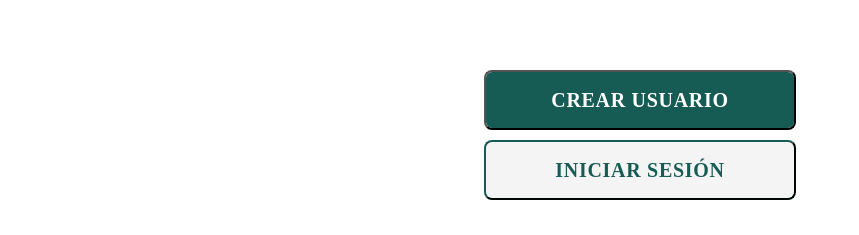
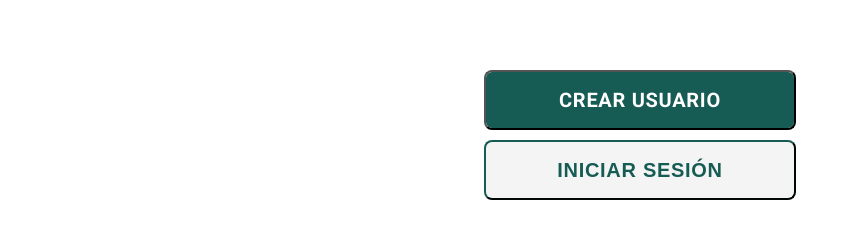
Before and after one commit to veronicaurrutia/scl012-tenpo, a React (Create React App) app: page / in a window 1280 px wide. Shown: the part 562-797 px from the top of the page, without its empty margins (0-859 px from the left). Built offline with nearby package versions, Linux system fonts and the light colour scheme.

Commit message:
agregando fuente roboto a los botones

```diff
--- a/src/assets/css/Data.css
+++ b/src/assets/css/Data.css
@@ -1,3 +1,4 @@
+@import url('https://fonts.googleapis.com/css2?family=Roboto:wght@500&display=swap');
 form.makeStyles-root-1 {
     display: flex;
     justify-content: center;
--- a/src/assets/css/button.css
+++ b/src/assets/css/button.css
@@ -1,9 +1,10 @@
+@import url('https://fonts.googleapis.com/css2?family=Roboto:wght@500&display=swap');
 .button{
     width: 312px;
     height: 60px;
     background: #175C54 0% 0% no-repeat padding-box;
     border-radius: 8px;
-    font: Bold 20px/17px Gotham;
+    font: Bold 20px/17px Roboto;
     letter-spacing: 0.7px;
     color: #FFFFFF;
     text-transform: uppercase;
--- a/src/assets/css/home.css
+++ b/src/assets/css/home.css
@@ -1,3 +1,4 @@
+@import url('https://fonts.googleapis.com/css2?family=Roboto:wght@500&display=swap');
 .container-home{
     display: flex;
     justify-content: center;
@@ -50,15 +51,3 @@
     flex-direction: column;
     margin-top: 6em;
 }
-.sigIn-btn{
-    width: 312px;
-    height: 60px;
-    background: rgba(116, 116, 128, 0.08);
-    border-radius: 8px;
-    border-color:  #175C54;
-    font: Bold 20px/17px Gotham;
-    letter-spacing: 0.7px;
-    color:  #175C54;
-    text-transform: uppercase;
-
-}
--- a/src/assets/css/id.css
+++ b/src/assets/css/id.css
@@ -1,3 +1,4 @@
+@import url('https://fonts.googleapis.com/css2?family=Roboto:wght@500&display=swap');
 .container-id{
     display: flex;
     align-items: center;
--- a/src/assets/css/registry.css
+++ b/src/assets/css/registry.css
@@ -1,3 +1,4 @@
+@import url('https://fonts.googleapis.com/css2?family=Roboto:wght@500&display=swap');
 .container-registry{
     display: flex;
     justify-content: center;
--- a/src/assets/css/validationWS.css
+++ b/src/assets/css/validationWS.css
@@ -1,3 +1,4 @@
+@import url('https://fonts.googleapis.com/css2?family=Roboto:wght@500&display=swap');
 .container-validationWS{
     display: flex;
     justify-content: center;
@@ -35,9 +36,11 @@
     height: 60px;
     background: rgba(116, 116, 128, 0.08);
     border-radius: 8px;
-    border-color:  #175C54;
-    font: Bold 20px/17px Gotham;
+    border-color: #175C54;
     letter-spacing: 0.7px;
-    color:  #175C54;
-    margin-bottom: 15px;
+    color: #175C54;
+    text-transform: uppercase;
+    font-size: 20px;
+    font-weight: bold;
+    margin-top: 10px;
 }
--- a/src/assets/css/verification.css
+++ b/src/assets/css/verification.css
@@ -1,3 +1,4 @@
+@import url('https://fonts.googleapis.com/css2?family=Roboto:wght@500&display=swap');
 .container-code{
     display: flex;
     justify-content: center;
@@ -40,15 +41,16 @@
     margin-top: 12em;
 }
 .code-btn{
-    width: 312px;
     height: 60px;
     background: rgba(116, 116, 128, 0.08);
     border-radius: 8px;
-    border-color:  #175C54;
-    font: Bold 20px/17px Gotham;
+    border-color: #175C54;
     letter-spacing: 0.7px;
-    color:  #175C54;
-    /* margin-bottom: 25px; */
+    color: #175C54;
+    text-transform: uppercase;
+    font-size: 20px;
+    font-weight: bold;
+
 }
 
 .container-img{
--- a/src/assets/css/welcome.css
+++ b/src/assets/css/welcome.css
@@ -1,3 +1,4 @@
+@import url('https://fonts.googleapis.com/css2?family=Roboto:wght@500&display=swap');
 .container-welcome{
     display: flex;
     justify-content: center;
@@ -56,11 +57,11 @@
     height: 60px;
     background: rgba(116, 116, 128, 0.08);
     border-radius: 8px;
-    border-color:  #175C54;
-    font: Bold 20px/17px Gotham;
+    border-color: #175C54;
     letter-spacing: 0.7px;
-    color:  #175C54;
+    color: #175C54;
     text-transform: uppercase;
+    font-size: 20px;
+    font-weight: bold;
     margin-top: 10px;
-
 }
```
